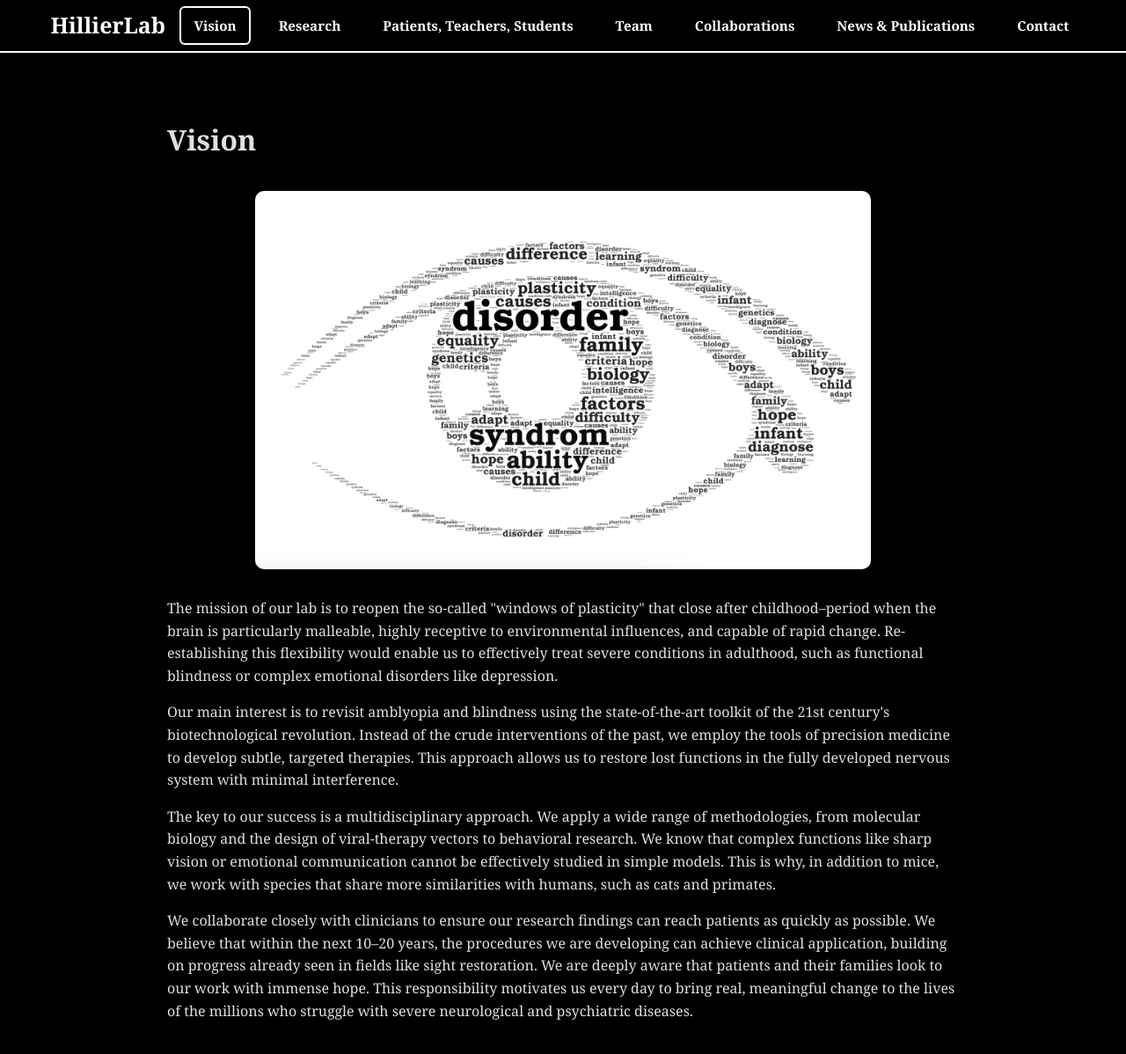
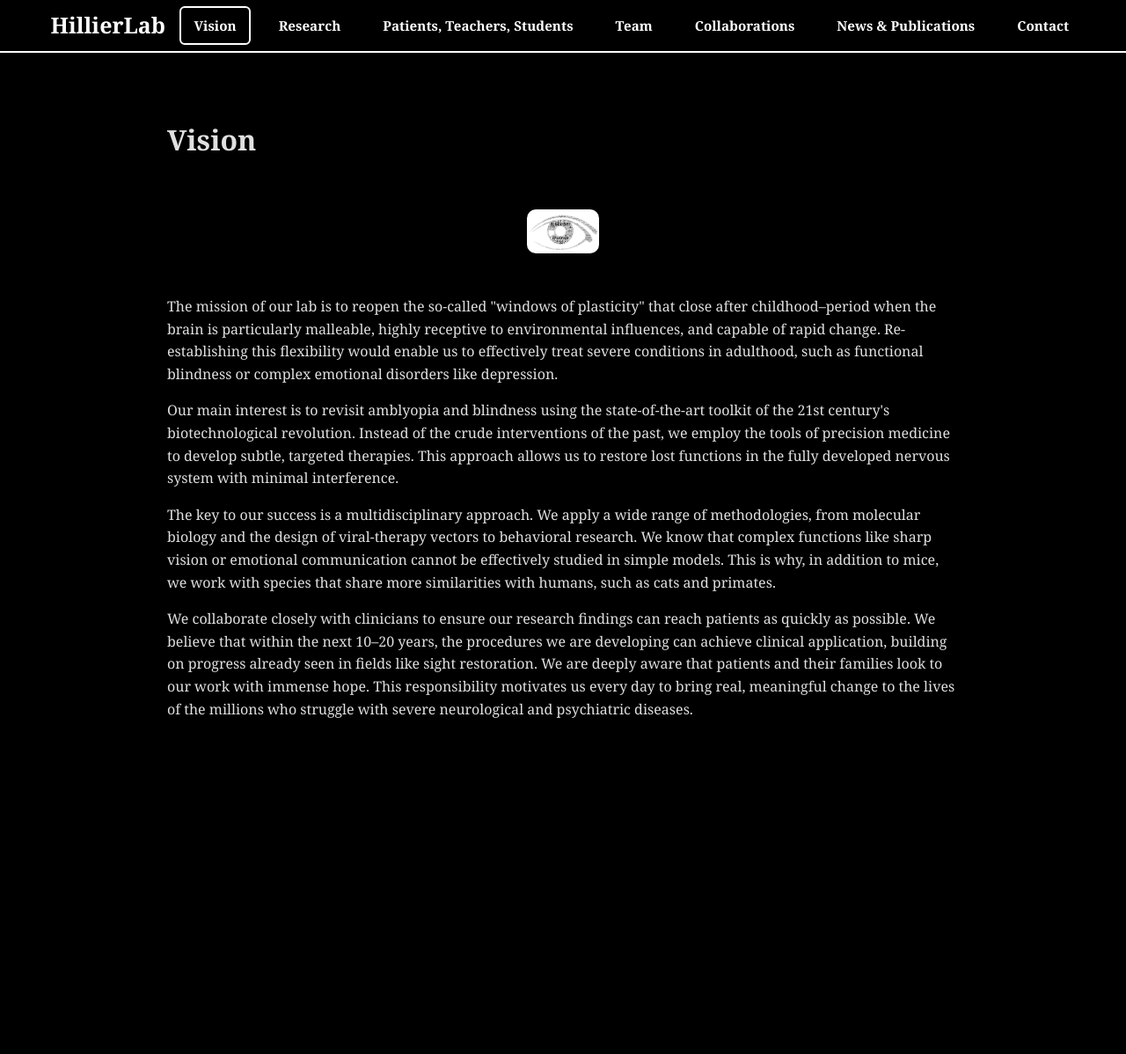
Before and after one commit to hillierlab/hillierlab.github.io, a Jekyll site: the page built from _pages/vision.md, in a window 1280 px wide and 1210 px high. Shown: the top 1198 px of the window at 88% size. Built offline with Jekyll 4.4.1, drawn with Linux system fonts in a browser that asks for light colours.

Commit message:
Update vision.md

```diff
--- a/_pages/vision.md
+++ b/_pages/vision.md
@@ -2,8 +2,9 @@
 layout: page
 title: Vision
 ---
-
-<img class="photo-left" src="/assets/images/wordcloud_eye.png">
+ <div style="display:flex; align-items:center; gap:16px; margin-bottom:12px;">
+<img class="photo-left" src="/assets/images/wordcloud_eye.png" style="height:50px; width:auto;" alt="HUN-REN logo">
+  </div>
 <p>The mission of our lab is to reopen the so-called "windows of plasticity" that close after childhood–period when the brain is particularly malleable, highly receptive to environmental influences, and capable of rapid change. Re-establishing this flexibility would enable us to effectively treat severe conditions in adulthood, such as functional blindness or complex emotional disorders like depression.</p>
 
 <p>Our main interest is to revisit amblyopia and blindness using the state-of-the-art toolkit of the 21st century's biotechnological revolution. Instead of the crude interventions of the past, we employ the tools of precision medicine to develop subtle, targeted therapies. This approach allows us to restore lost functions in the fully developed nervous system with minimal interference.</p>
```
